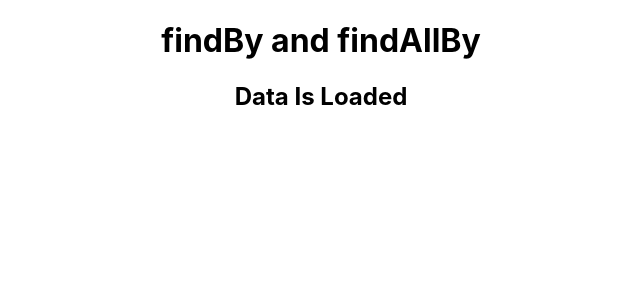
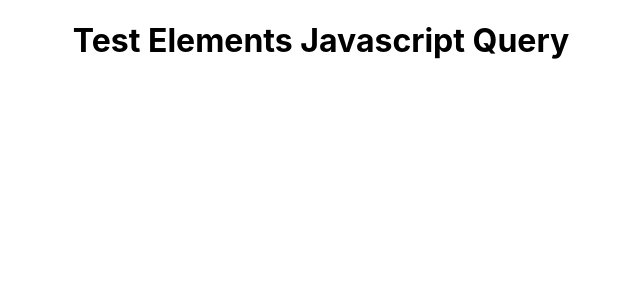
Before and after one commit to muazimmaqbool/React_Testing_Library, a React (Create React App) app: page / in a window 1280 px wide. Shown: the top 300 px of the page, without its empty margins (319-959 px from the left). Built offline with nearby package versions, Linux system fonts and the light colour scheme.

Commit message:
Test elements with js query

```diff
--- /dev/null
+++ b/src/26_TestElements_JSQuery/TestElementsJavascriptQuery.jsx
@@ -0,0 +1,17 @@
+import React from 'react'
+
+//lec #36
+/*
+->Test Elements With JavaScript Query / custom query:
+
+*/
+
+const TestElementsJavascriptQuery = () => {
+  return (
+    <div>
+        <h1>Test Elements Javascript Query</h1>
+    </div>
+  )
+}
+
+export default TestElementsJavascriptQuery
--- a/src/App.js
+++ b/src/App.js
@@ -27,6 +27,7 @@ import TextMatch from './23_TextMatch/TextMatch';
 import TextMatch_With_Function from './23_TextMatch/TextMatch_With_Function';
 import QueryBy_QueryAllBy from './24_QueryBy_QueryAllBy/QueryBy_QueryAllBy';
 import FindBy_FindAllBy from './25_FindBy/FindBy_FindAllBy';
+import TestElementsJavascriptQuery from './26_TestElements_JSQuery/TestElementsJavascriptQuery';
 function App() {
   return (
     <div className="App">
@@ -63,7 +64,8 @@ function App() {
       {/* <TextMatch_With_Function/> */}
 
       {/* <QueryBy_QueryAllBy/> */}
-      <FindBy_FindAllBy/>
+      {/* <FindBy_FindAllBy/> */}
+      <TestElementsJavascriptQuery/>
 
     </div>
   );
```
Also changed, not shown: 1 other file (tests, documents, lock files or other folders).
